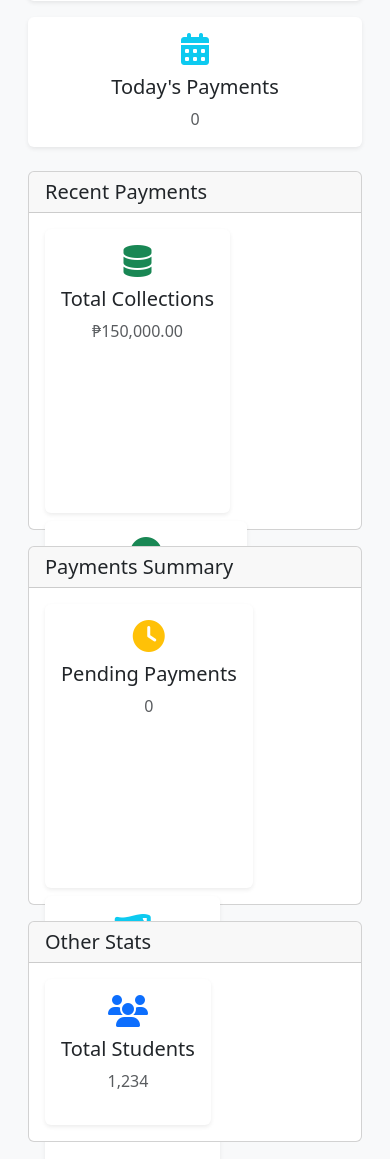
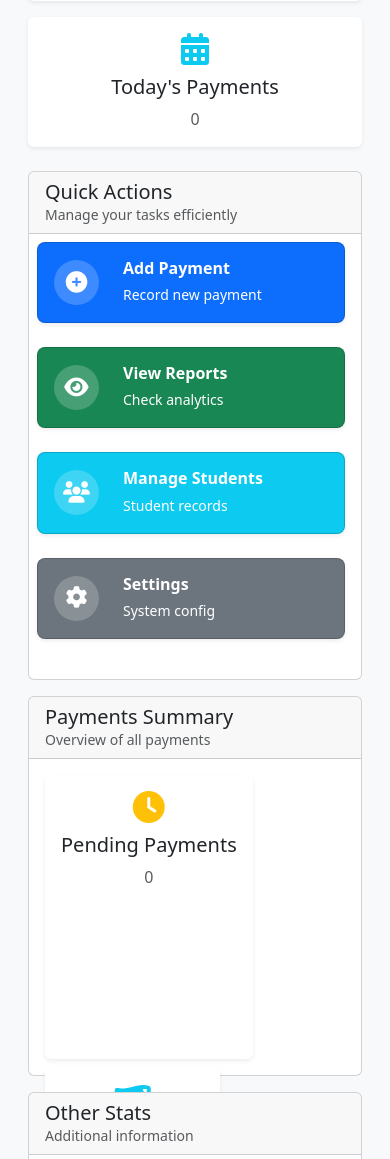
Before and after one commit to DonDon14/clearpay, a CodeIgniter 4 app: the page made by app/Views/admin/dashboard.php in a window 390 px wide. Shown: the part 507-1666 px from the top of the page. Run offline with PHP 8.4 and a stand-in for CodeIgniter, Linux system fonts and the light colour scheme; the template is opened without the code that fills it, so the values that code supplies are empty; some libraries are stand-ins or nearby versions.

Commit message:
container-card can now store any element

```diff
--- a/app/Views/admin/dashboard.php
+++ b/app/Views/admin/dashboard.php
@@ -3,6 +3,7 @@
 <?= $this->section('content') ?>
 
 <!-- Dashboard Content -->
+<!-- Stats Cards -->
 <div class="container-fluid mb-4">
     <div class="row g-3">
         <div class="col-xl-3 col-lg-6 col-md-6">
@@ -39,41 +40,67 @@
         </div>
     </div>
 </div>
-<!-- Stats Cards -->
+<!--End Stats Cards -->
+
+<!-- Detailed Stats and Welcome Message -->
 <div class="container-fluid">
     <div class="row g-3"> <!-- g-3 adds some gap between columns -->
 
+    <!-- Recent Payments -->
         <div class="col-lg-4 col-md-6">
             <?= view('partials/container-card', [
-                'title' => 'Recent Payments',
+                'title' => 'Quick Actions',
+                'subtitle' => 'Manage your tasks efficiently',
                 'cardClass' => 'h-100',
-                'cards' => [
-                    [
-                        'icon' => 'fas fa-database',
-                        'iconColor' => 'text-success',
-                        'title' => 'Total Collections',
-                        'text' => '₱150,000.00'
-                    ],
-                    [
-                        'icon' => 'fas fa-check-circle',
-                        'iconColor' => 'text-success',
-                        'title' => 'Verified Payments',
-                        'text' => '0'
-                    ]
-                ]
+                'bodyClass' => 'p-2', // Custom body styling
+                'content' => '
+                    <div class="row g-2 w-100">
+                        ' . view('partials/quick-action', [
+                            'icon' => 'fas fa-plus-circle',
+                            'title' => 'Add Payment',
+                            'subtitle' => 'Record new payment',
+                            'bgColor' => 'bg-primary',
+                            'link' => '/payments/add'
+                        ]) . '
+                        ' . view('partials/quick-action', [
+                            'icon' => 'fas fa-eye',
+                            'title' => 'View Reports',
+                            'subtitle' => 'Check analytics',
+                            'bgColor' => 'bg-success',
+                            'link' => '/analytics'
+                        ]) . '
+                        ' . view('partials/quick-action', [
+                            'icon' => 'fas fa-users',
+                            'title' => 'Manage Students',
+                            'subtitle' => 'Student records',
+                            'bgColor' => 'bg-info',
+                            'link' => '/students'
+                        ]) . '
+                        ' . view('partials/quick-action', [
+                            'icon' => 'fas fa-cog',
+                            'title' => 'Settings',
+                            'subtitle' => 'System config',
+                            'bgColor' => 'bg-secondary',
+                            'link' => '/settings'
+                        ]) . '
+                    </div>
+                '
             ]) ?>
         </div>
+      <!-- End Recent Payments -->
 
         <div class="col-lg-4 col-md-6">
             <?= view('partials/container-card', [
                 'title' => 'Payments Summary',
+                'subtitle' => 'Overview of all payments',
                 'cardClass' => 'h-100',
                 'cards' => [
                     [
                         'icon' => 'fas fa-clock',
                         'iconColor' => 'text-warning',
                         'title' => 'Pending Payments',
-                        'text' => '0'
+                        'text' => '0',
+                        'bgColor' => 'bg-warning'
                     ],
                     [
                         'icon' => 'fas fa-money-bill-wave',
@@ -88,6 +115,7 @@
         <div class="col-lg-4 col-md-12">
             <?= view('partials/container-card', [
                 'title' => 'Other Stats',
+                'subtitle' => 'Additional information',
                 'cardClass' => 'h-100',
                 'cards' => [
                     [
--- a/app/Views/partials/container-card.php
+++ b/app/Views/partials/container-card.php
@@ -1,18 +1,36 @@
 <?php
-// container-card.php
+// container-card.php - Flexible container that can hold cards or custom content
 $cardClass = $cardClass ?? 'shadow-sm';
+$bodyClass = $bodyClass ?? 'd-flex flex-wrap gap-2';
 ?>
 
 <div class="card <?= $cardClass ?> mb-3">
     <?php if (!empty($title)) : ?>
         <div class="card-header">
             <h5 class="card-title mb-0"><?= $title ?></h5>
+            <?php if (!empty($subtitle)) : ?>
+                <small class="text-muted d-block"><?= $subtitle ?></small>
+            <?php endif; ?>
         </div>
     <?php endif; ?>
-    <div class="card-body d-flex flex-wrap gap-2">
-        <?php if (!empty($cards)) : ?>
+
+    <div class="card-body <?= $bodyClass ?>">
+        <?php if (!empty($content)) : ?>
+            <!-- Custom content -->
+            <?= $content ?>
+        <?php elseif (!empty($cards)) : ?>
+            <!-- Default card rendering -->
             <?php foreach ($cards as $card) : ?>
                 <?= view('partials/card', $card) ?>
+            <?php endforeach; ?>
+        <?php elseif (!empty($items)) : ?>
+            <!-- Flexible items with custom view -->
+            <?php foreach ($items as $item) : ?>
+                <?php if (isset($item['view'])) : ?>
+                    <?= view($item['view'], $item) ?>
+                <?php else : ?>
+                    <?= view('partials/card', $item) ?>
+                <?php endif; ?>
             <?php endforeach; ?>
         <?php endif; ?>
     </div>
--- a/app/Views/partials/quick-action.php
+++ b/app/Views/partials/quick-action.php
@@ -1,20 +1,36 @@
 <?php
-// Variables to pass: $icon, $title, $subtitle, $bgColor (optional)
+// Variables: $icon, $title, $subtitle, $bgColor (optional)
 $bgColor = $bgColor ?? 'bg-primary'; // default background color
 ?>
 
-<div class="col-lg-3 col-md-6 mb-2">
-    <a href="<?= $link ?? '#' ?>" class="d-block text-decoration-none">
-        <div class="card <?= $bgColor ?> text-white shadow-sm">
+<div class="col-lg-3 col-md-6 mb-3">
+    <a href="<?= $link ?? '#' ?>" class="text-decoration-none">
+        <div class="card <?= $bgColor ?> text-white shadow-sm rounded-3 hover-scale" style="transition: transform 0.2s, box-shadow 0.2s;">
             <div class="card-body d-flex align-items-center gap-3">
-                <div class="fs-3">
-                    <i class="<?= $icon ?>"></i>
+                <div class="icon-circle d-flex align-items-center justify-content-center me-2">
+                    <i class="<?= $icon ?> fs-4"></i>
                 </div>
                 <div>
-                    <h6 class="mb-1"><?= $title ?></h6>
-                    <small><?= $subtitle ?></small>
+                    <h6 class="mb-1 fw-semibold"><?= $title ?></h6>
+                    <small class="text-white-75"><?= $subtitle ?></small>
                 </div>
             </div>
         </div>
     </a>
 </div>
+
+<style>
+.icon-circle {
+    width: 45px;
+    height: 45px;
+    background: rgba(255,255,255,0.2);
+    border-radius: 50%;
+    flex-shrink: 0;
+    font-size: 1.25rem;
+}
+
+.hover-scale:hover {
+    transform: translateY(-3px) scale(1.03);
+    box-shadow: 0 8px 20px rgba(0,0,0,0.2);
+}
+</style>
```
Also changed, not shown: CONTAINER_CARD_USAGE.md (added, +72 -0 lines), app/Views/examples/quick-actions-example.php (added, +61 -0 lines).
